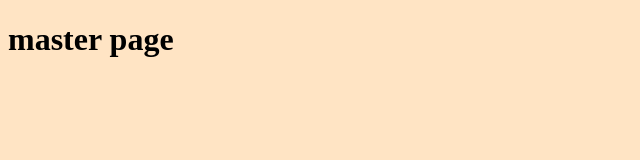
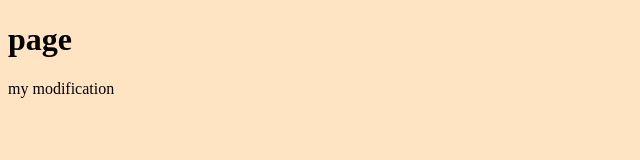
Before and after one commit to ayasofiaz1111/myprojectFork, a plain HTML site: page index.html in a window 1280 px wide. Shown: the whole page, without its empty margins (0-640 px from the left). Drawn offline with Linux system fonts and the light colour scheme.

Commit message:
modifictions added

```diff
--- a/index.html
+++ b/index.html
@@ -7,7 +7,8 @@
     <link rel="stylesheet" media="screen" type="text/css" href="style.css"/>
 </head>
 <body>
-    <h1>master page </h1>
+    <h1> page </h1>
+    <p>my modification</p>
     <script src="page.js" ></script>
 </body>
 </html>
--- a/page.js
+++ b/page.js
@@ -1 +1 @@
-alert("my alert");
+alert("my perfect alert");
--- a/style.css
+++ b/style.css
@@ -1,3 +1,4 @@
 body{
     background-color: bisque;
+    border-color: blueviolet;
 }
```
